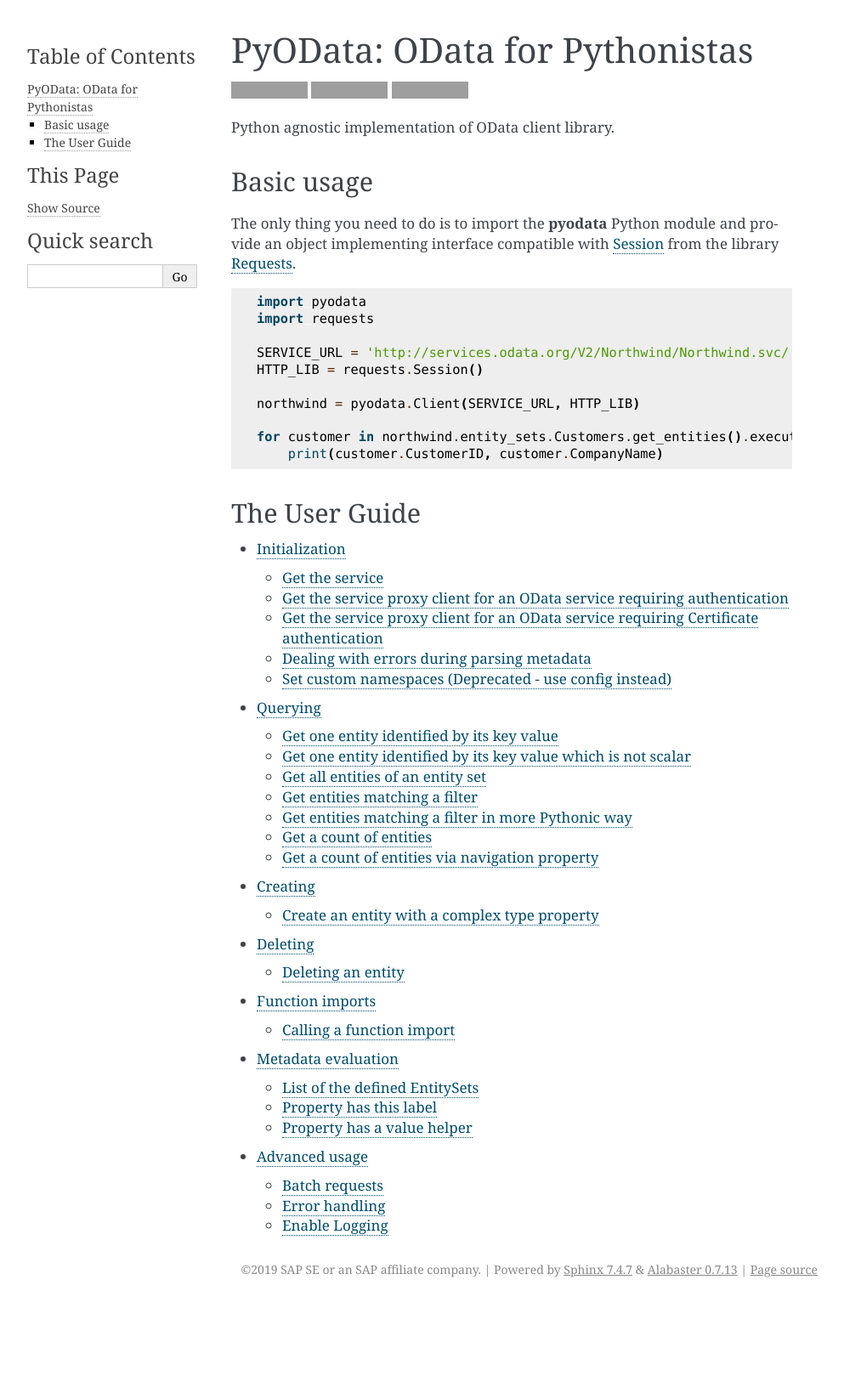
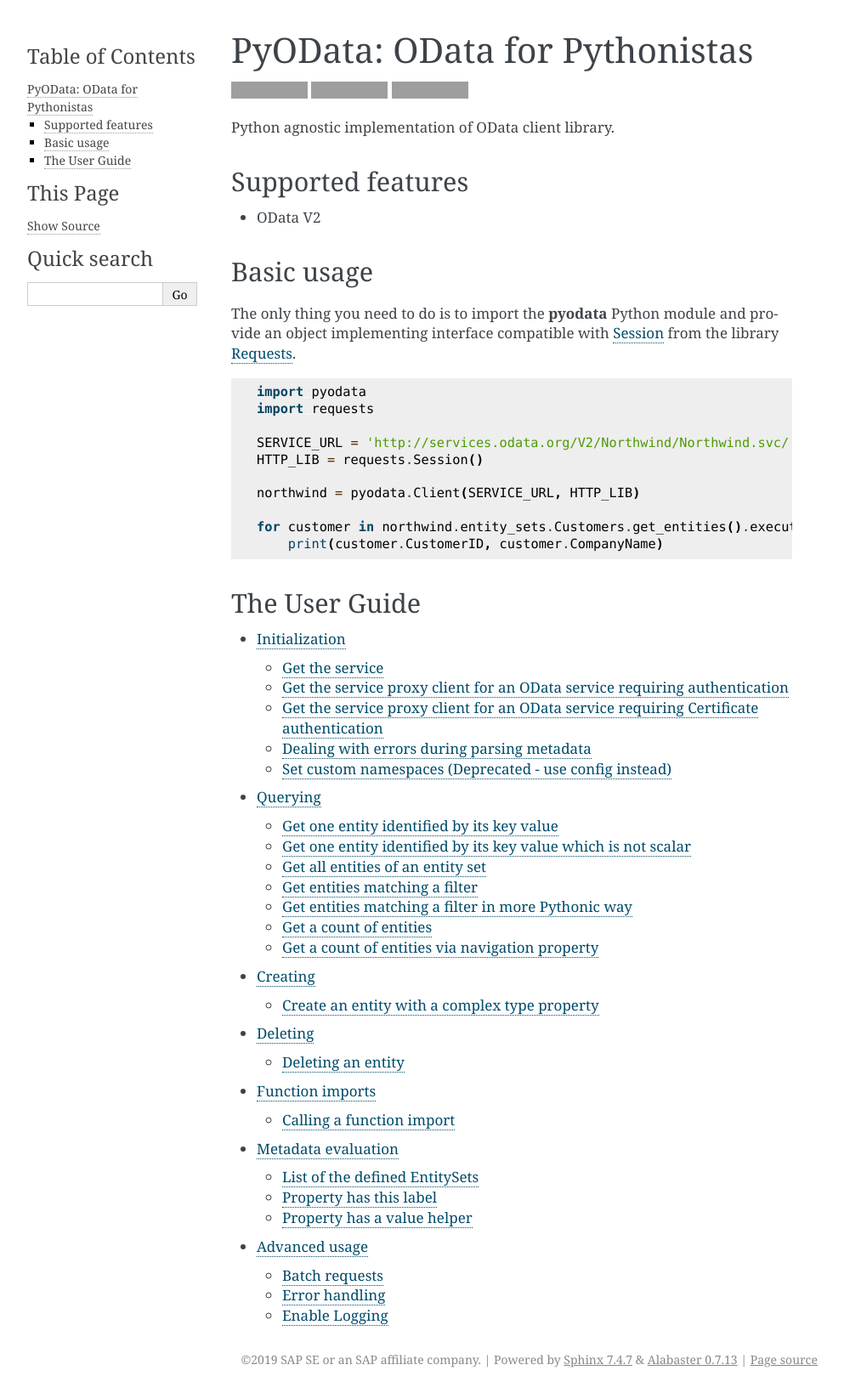
Before and after one commit to SAP/python-pyodata, a Sphinx documentation site: the page built from docs/index.rst, in a window 1280 px wide. Shown: the whole page at 85% size, without its empty margins (148-1141 px from the left). Built offline with Sphinx 7.4.7, drawn with Linux system fonts in a browser that asks for light colours; before the commit the page ends 1533 px from its top, so only the background shows below that; grey boxes are pictures that could not be loaded.

Commit message:
doc: add the list of supported protocols

```diff
--- a/docs/index.rst
+++ b/docs/index.rst
@@ -16,6 +16,11 @@
     :target: https://pypi.org/project/pyodata/
 
 Python agnostic implementation of OData client library.
+
+Supported features
+------------------
+
+- OData V2
 
 Basic usage
 -----------
```
Also changed, not shown: README.md (+4 -0 lines).
